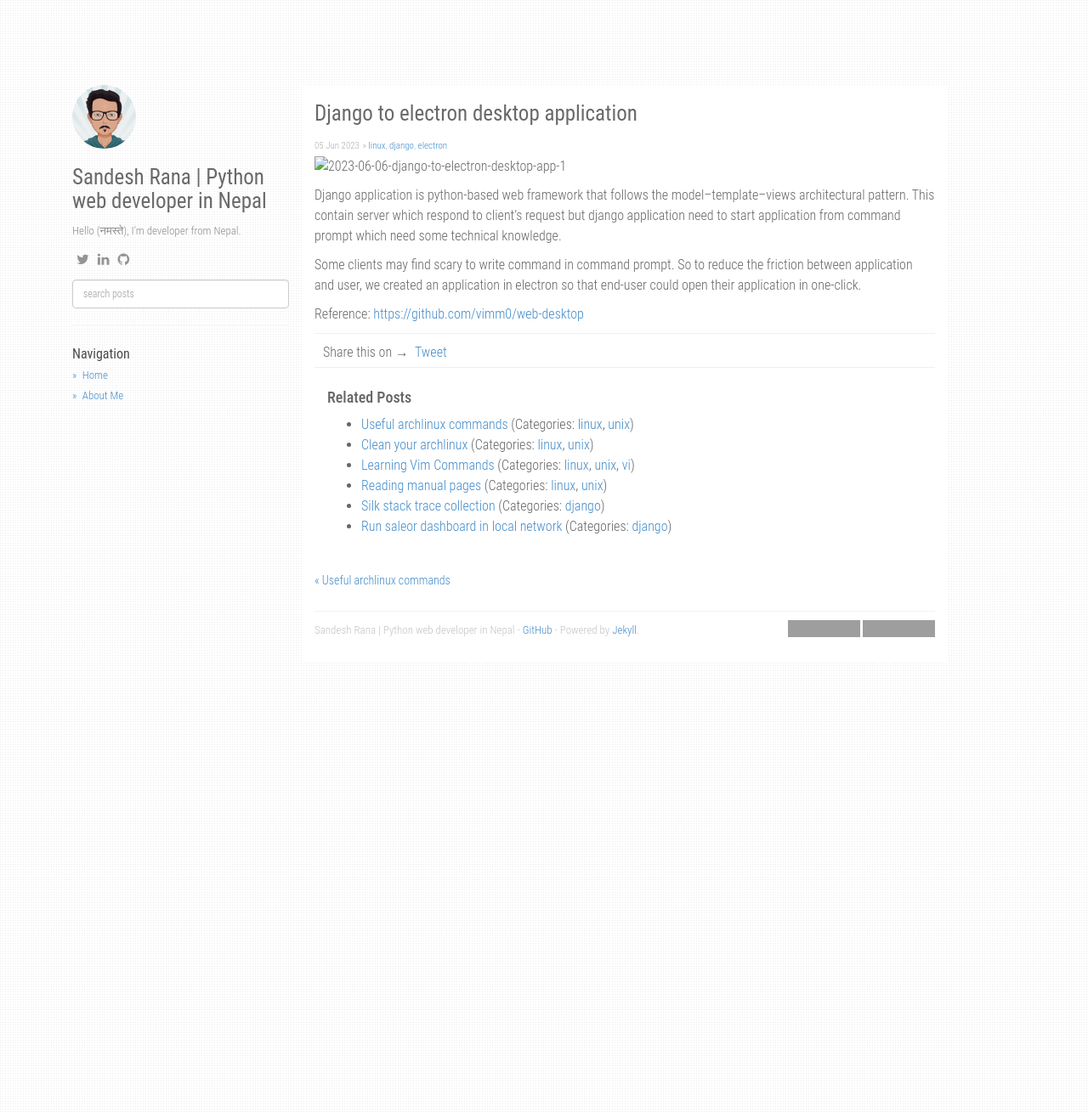
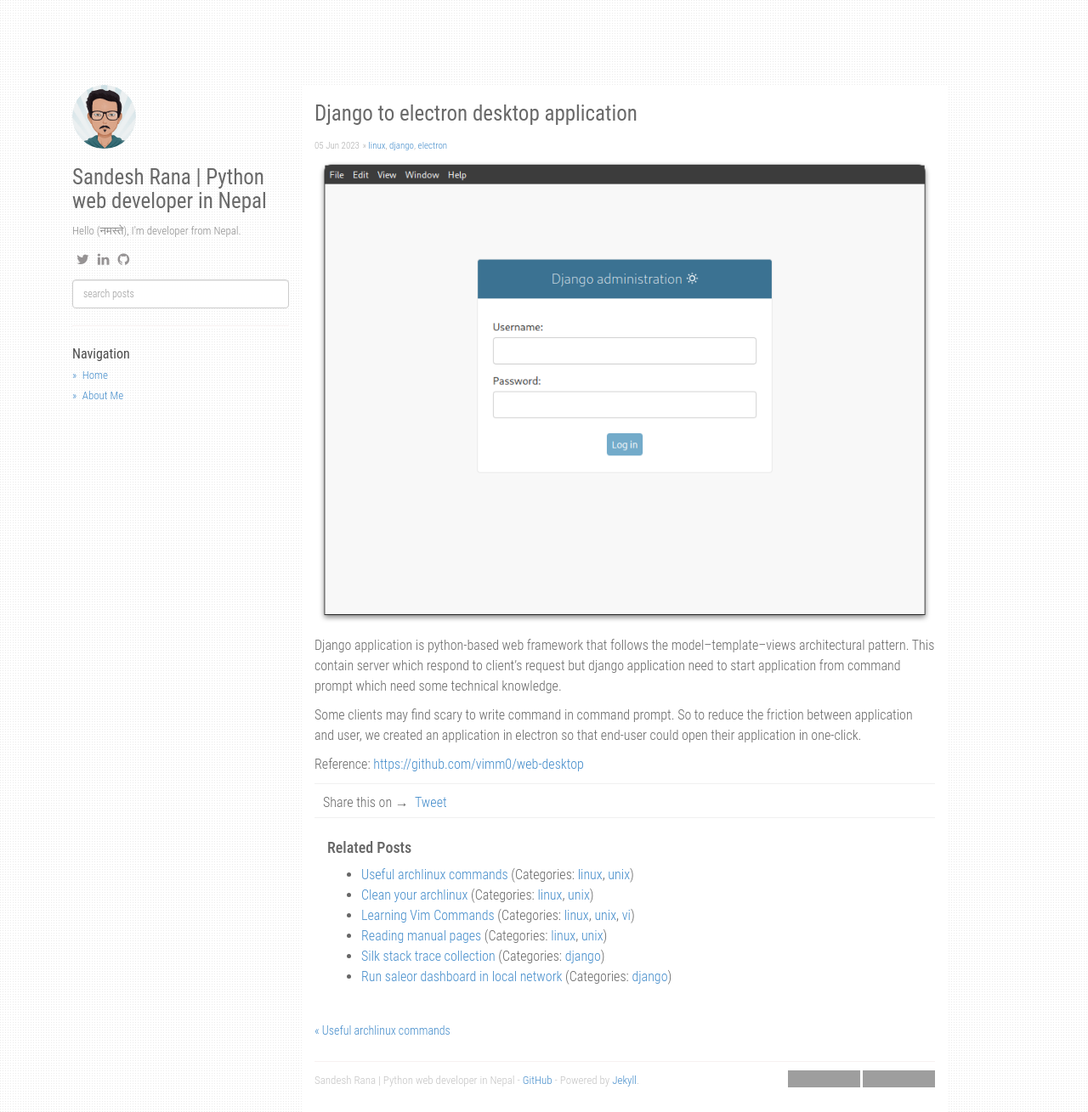
Before and after one commit to vimm0/vimm0.github.io, a Jekyll site: the page built from _posts/2023-06-06-django-to-electron-desktop-app.md, in a window 1280 px wide and 1309 px high. Shown: the whole window at 85% size. Built offline with Jekyll 4.4.1, drawn with Linux system fonts in a browser that asks for light colours; nearby versions of some CDN libraries; comment, search, counter and statistics services are not loaded; grey boxes are pictures that could not be loaded.

Commit message:
Fix images

```diff
--- a/_posts/2023-06-06-django-to-electron-desktop-app.md
+++ b/_posts/2023-06-06-django-to-electron-desktop-app.md
@@ -5,8 +5,8 @@
 categories: linux django electron
 ---
 
-![2023-06-06-django-to-electron-desktop-app-1](./assets/2023-06-06-django-to-electron-desktop-app-1.png)
-<a href="./assets/2023-06-06-django-to-electron-desktop-app-1.png" width='250' height='100' alt='steam-fish-1'>
+![2023-06-06-django-to-electron-desktop-app-1](/images/2023-06-06-django-to-electron-desktop-app-1.png)
+<a href="/images/2023-06-06-django-to-electron-desktop-app-1.png" width='250' height='100' alt='steam-fish-1'>
 
 Django application is python-based web framework that follows the model–template–views architectural pattern. This contain server which respond to client's request but django application need to start application from command prompt which need some technical knowledge.
 
```
Also changed, not shown: images/2023-06-06-django-to-electron-desktop-app-1.png (renamed from _posts/assets/2023-06-06-django-to-electron-desktop-app-1.png).
